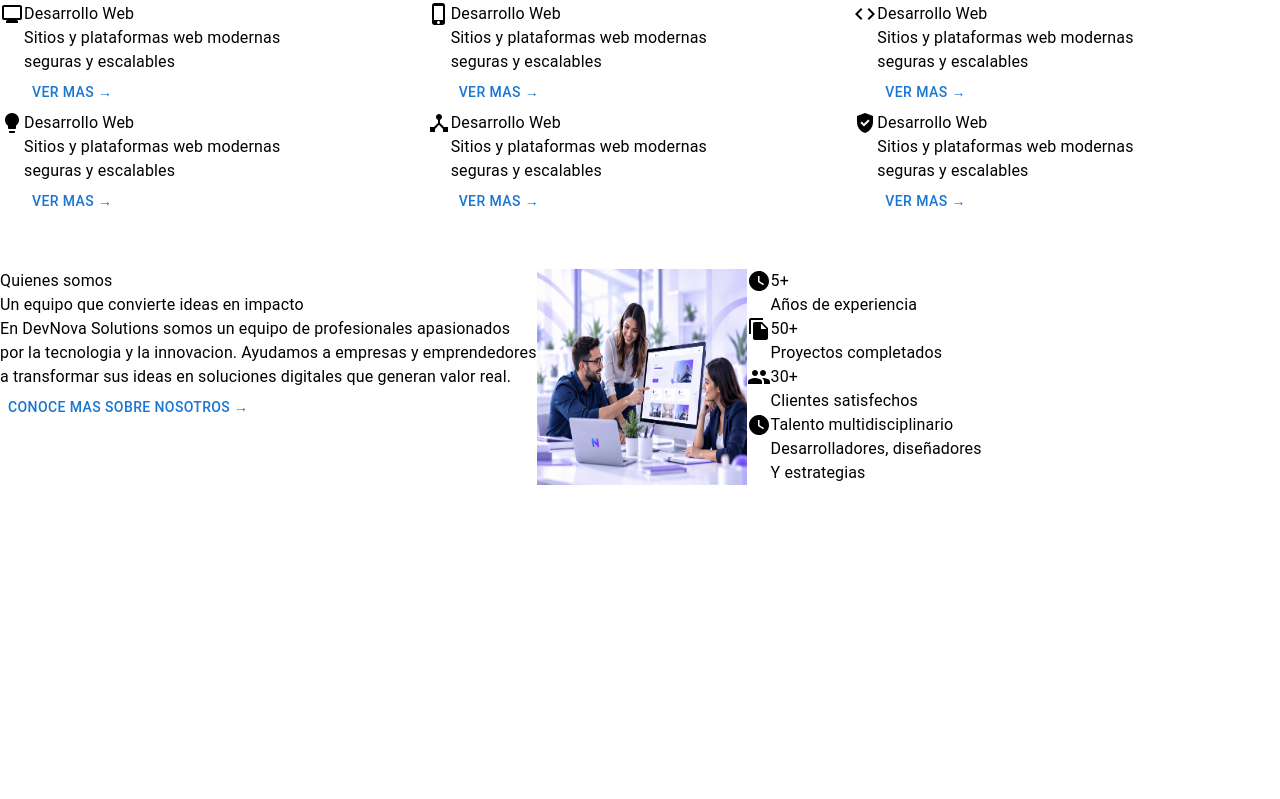
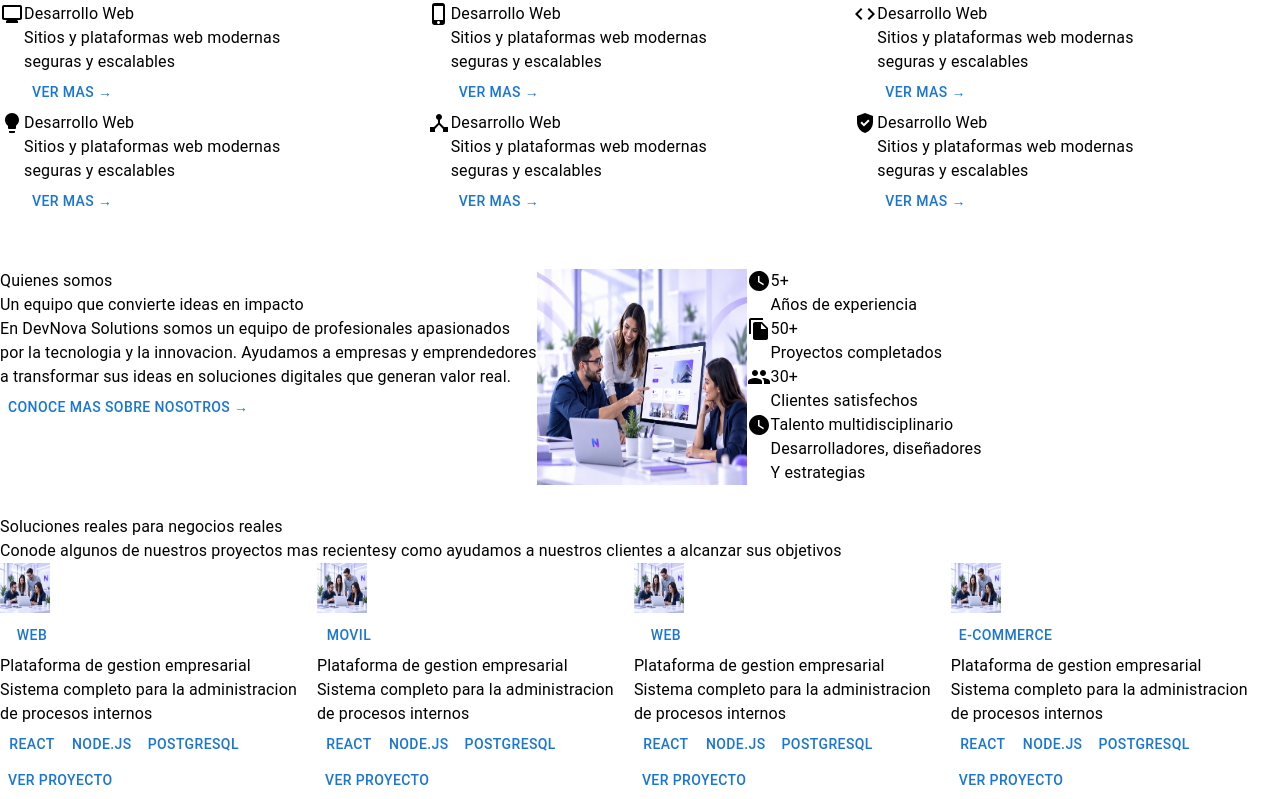
Before and after one commit to jessicahernandezt/dev-nova-solutions, a React (Vite) app: page / in a window 1280 px wide. Shown: the part 814-1613 px from the top of the page. Before the commit the page ends 1299 px from the top, so only its background shows below. Built offline with nearby package versions, Linux system fonts and the light colour scheme.

Commit message:
feat: Agregar seccion Proyectos destacados

```diff
--- a/src/App.jsx
+++ b/src/App.jsx
@@ -2,6 +2,7 @@ import Navbar from "./components/Navbar"
 import Hero from "./components/Hero"
 import Servicios from "./components/Servicios"
 import Quienes from "./components/Quienes"
+import Proyectos from "./components/Proyectos"
 
 function App(){
 
@@ -11,6 +12,7 @@ function App(){
       <Hero />
       <Servicios />
       <Quienes />
+      <Proyectos />
     </>
   )
 }
--- /dev/null
+++ b/src/components/Proyectos.jsx
@@ -0,0 +1,125 @@
+import {Box, Button, Container, Typography } from '@mui/material'
+
+function Proyectos() {
+    return(
+
+        <Box /*Proyectos destacados*/>
+            <Box sx={{marginTop: '30px'}}/*Info*/>
+            <Typography>
+                Soluciones reales para negocios reales
+                <Typography>
+                    Conode algunos de nuestros proyectos mas recientesy como ayudamos a nuestros clientes a alcanzar sus objetivos
+                </Typography>
+            </Typography>
+            </Box>
+
+            <Box sx={{display:'flex', gap:'20px'}}/*Tarjetas*/>
+
+                <Box /*Gestion*/ >
+                    <Box component="img" src='./img_1.png' alt='Gestion' sx={{width:'50px', height: '50px'}}>
+                    </Box>
+                    <Box /*Boton-web*/>
+                        <Button>Web</Button>
+                    </Box>
+
+                    <Typography>
+                        Plataforma de gestion empresarial
+                        <Typography>
+                            Sistema completo para la administracion<br/>
+                            de procesos internos
+                        </Typography>
+                    </Typography>
+                    <Box sx={{display:'flex'}}/*Etiquetas*/>
+                        <Button>React</Button>
+                        <Button>Node.Js</Button>
+                        <Button>PostgreSQL</Button>
+                    </Box>
+
+                    <Button /*Ver-proyecto*/>
+                        Ver proyecto
+                    </Button>
+                </Box>
+
+                <Box /*Gestion*/ >
+                    <Box component="img" src='./img_1.png' alt='Gestion' sx={{width:'50px', height: '50px'}}>
+                    </Box>
+                    <Box /*Boton-web*/>
+                        <Button>Movil</Button>
+                    </Box>
+
+                    <Typography>
+                        Plataforma de gestion empresarial
+                        <Typography>
+                            Sistema completo para la administracion<br/>
+                            de procesos internos
+                        </Typography>
+                    </Typography>
+                    <Box sx={{display:'flex'}}/*Etiquetas*/>
+                        <Button>React</Button>
+                        <Button>Node.Js</Button>
+                        <Button>PostgreSQL</Button>
+                    </Box>
+
+                    <Button /*Ver-proyecto*/>
+                        Ver proyecto
+                    </Button>
+                </Box>
+
+                <Box /*Gestion*/ >
+                    <Box component="img" src='./img_1.png' alt='Gestion' sx={{width:'50px', height: '50px'}}>
+                    </Box>
+                    <Box /*Boton-web*/>
+                        <Button>Web</Button>
+                    </Box>
+
+                    <Typography>
+                        Plataforma de gestion empresarial
+                        <Typography>
+                            Sistema completo para la administracion<br/>
+                            de procesos internos
+                        </Typography>
+                    </Typography>
+                    <Box sx={{display:'flex'}}/*Etiquetas*/>
+                        <Button>React</Button>
+                        <Button>Node.Js</Button>
+                        <Button>PostgreSQL</Button>
+                    </Box>
+
+                    <Button /*Ver-proyecto*/>
+                        Ver proyecto
+                    </Button>
+                </Box>
+
+                <Box /*Gestion*/ >
+                    <Box component="img" src='./img_1.png' alt='Gestion' sx={{width:'50px', height: '50px'}}>
+                    </Box>
+                    <Box /*Boton-web*/>
+                        <Button>E-commerce</Button>
+                    </Box>
+
+                    <Typography>
+                        Plataforma de gestion empresarial
+                        <Typography>
+                            Sistema completo para la administracion<br/>
+                            de procesos internos
+                        </Typography>
+                    </Typography>
+                    <Box sx={{display:'flex'}}/*Etiquetas*/>
+                        <Button>React</Button>
+                        <Button>Node.Js</Button>
+                        <Button>PostgreSQL</Button>
+                    </Box>
+
+                    <Button /*Ver-proyecto*/>
+                        Ver proyecto
+                    </Button>
+                </Box>
+
+            </Box>
+        </Box>
+
+
+
+    )
+}
+export default Proyectos
```
Also changed, not shown: public/img_1.png (renamed from public/img (1).png).
